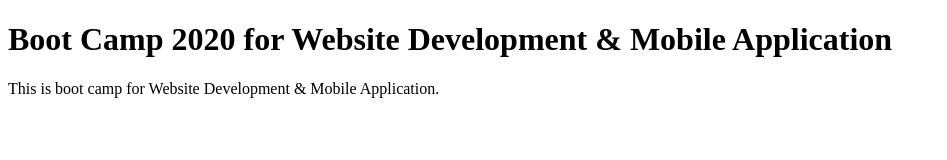
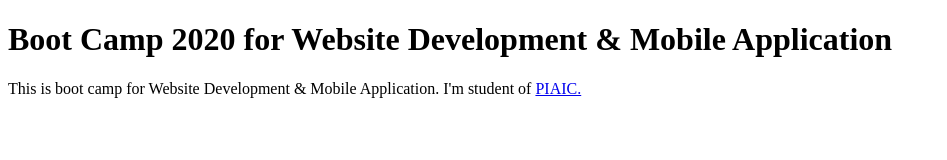
Before and after one commit to uzairhasankhan/BootCamp2020, a plain HTML site: page index.html in a window 1280 px wide. Shown: the whole page, without its empty margins (0-947 px from the left). Drawn offline with Linux system fonts and the light colour scheme.

Commit message:
Update index.html

```diff
--- a/index.html
+++ b/index.html
@@ -8,7 +8,7 @@
 <body>
     <h1>Boot Camp 2020 for Website Development & Mobile Application</h1>
     <p>
-        This is boot camp for Website Development & Mobile Application.
+        This is boot camp for Website Development & Mobile Application. I'm student of <a href ="https://www.piaic.org">PIAIC.</a>
     </p>
 
 </body>
```
